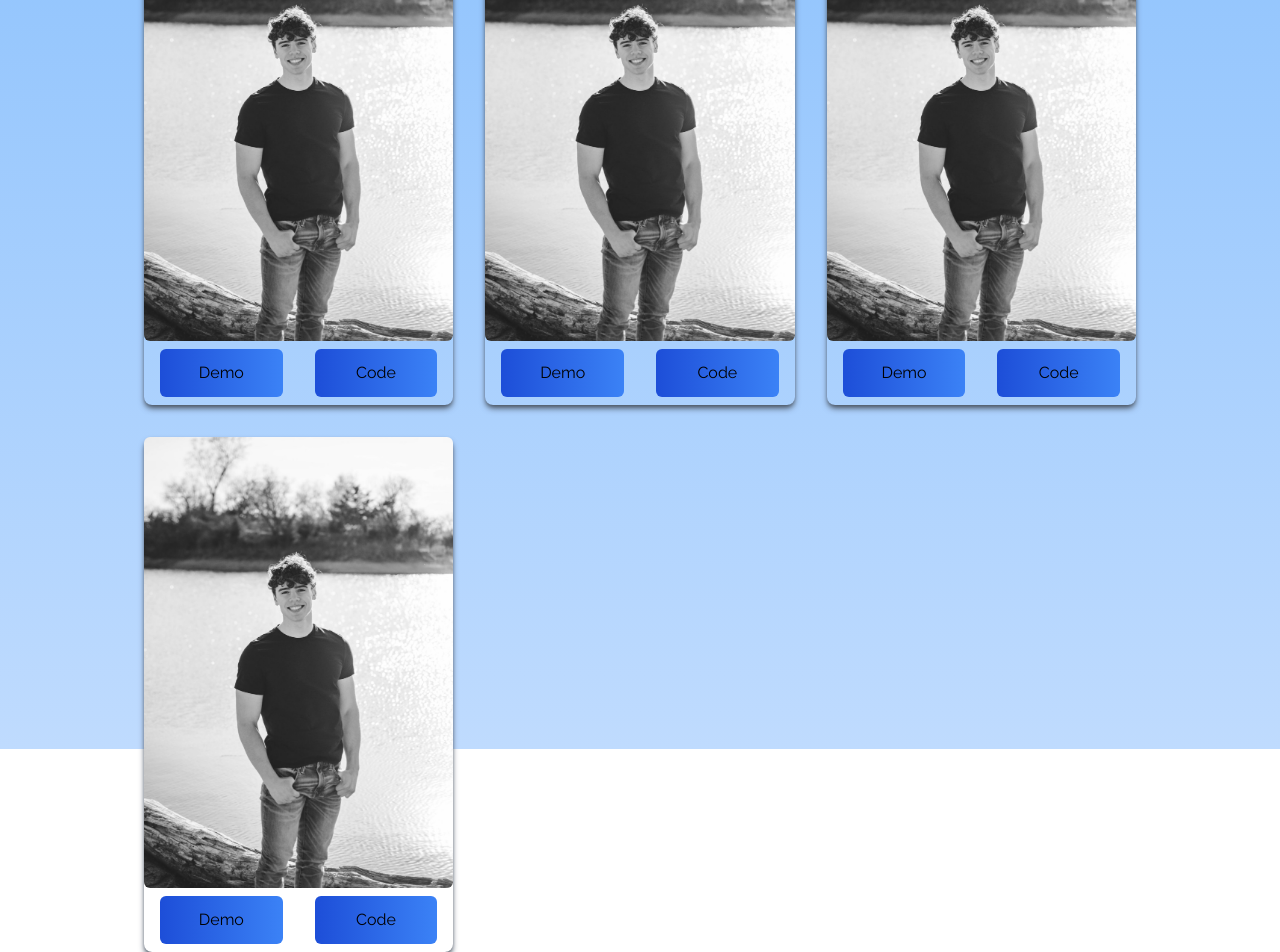
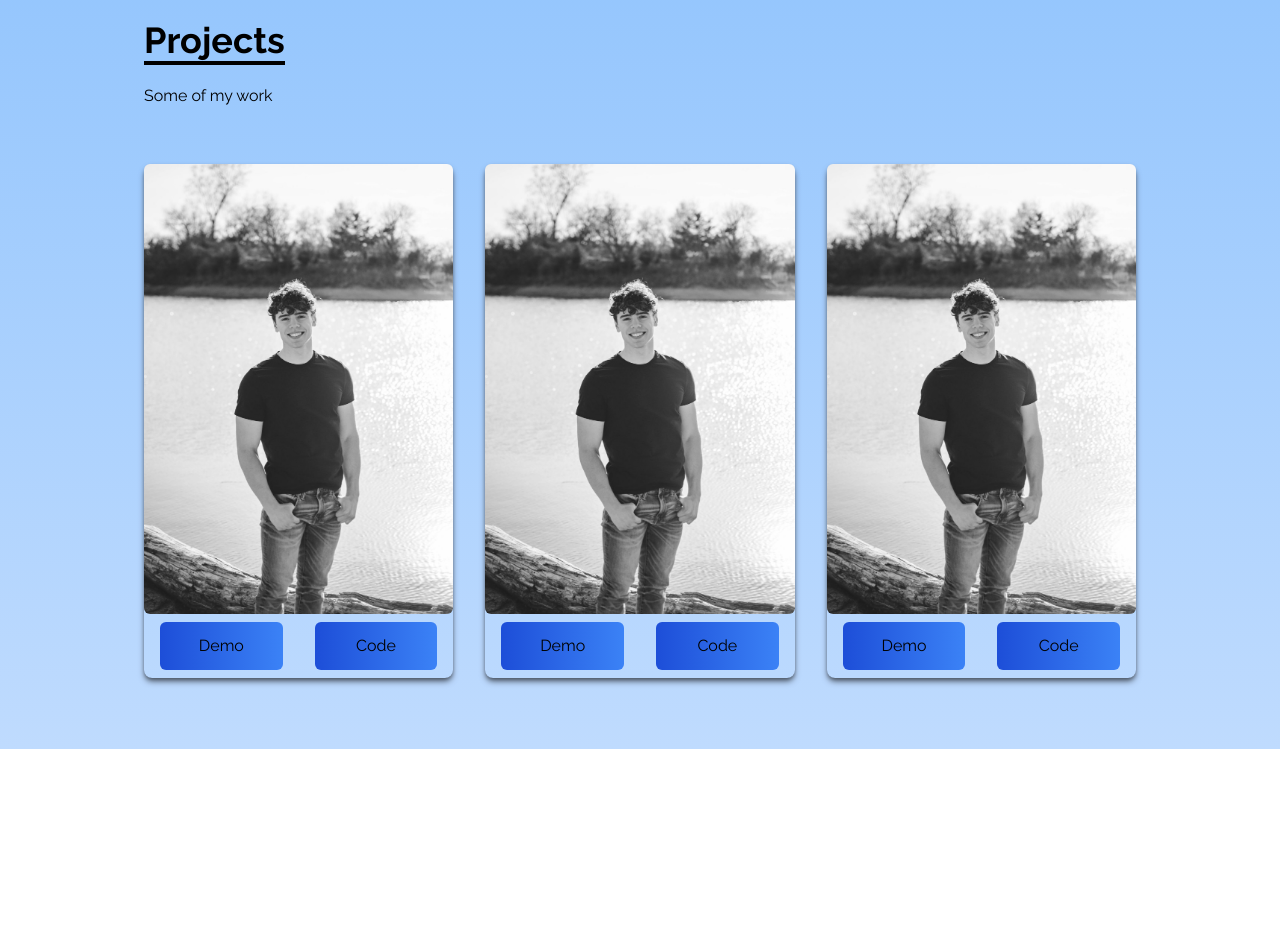
Before and after one commit to EllsworthLogan/PersonalWebsite2, a React (Create React App) app: page / in a window 1280 px wide. Shown: the part 1747-2699 px from the top of the page. After the commit the page ends 2496 px from the top, so only its background shows below. Built offline with nearby package versions, Linux system fonts and the light colour scheme; a web font is replaced by a local one.

Commit message:
edit: projects

```diff
--- a/src/components/Projects.jsx
+++ b/src/components/Projects.jsx
@@ -27,14 +27,6 @@
       demo: "https://www.google.com",
       code: "https://www.yahoo.com",
     },
-    {
-      id: 4,
-      preview: me,
-      alt: "4img",
-      title: "Project 4",
-      demo: "https://www.google.com",
-      code: "https://www.yahoo.com",
-    },
   ];
 
   return (
@@ -42,9 +34,11 @@
       name="projects"
       className="w-full md:h-screen bg-gradient-to-b from-blue-300 to-blue-200"
     >
-      <div className="max-w-screen-lg p-4 mx-auto flex flex-col justify-center md:h-screen">
+      <div className="max-w-screen-lg p-4 mx-auto flex flex-col justify-center w-full h-full">
         <div className="pb-8">
-          <p className="text-4xl font-bold inline border-b-4">Projects</p>
+          <p className="text-4xl font-bold inline border-b-4 border-black">
+            Projects
+          </p>
           <p className="py-6">Some of my work</p>
         </div>
         <div className="grid sm:grid-cols-2 md:grid-cols-3 gap-8 px-12 sm:px-0">
```
